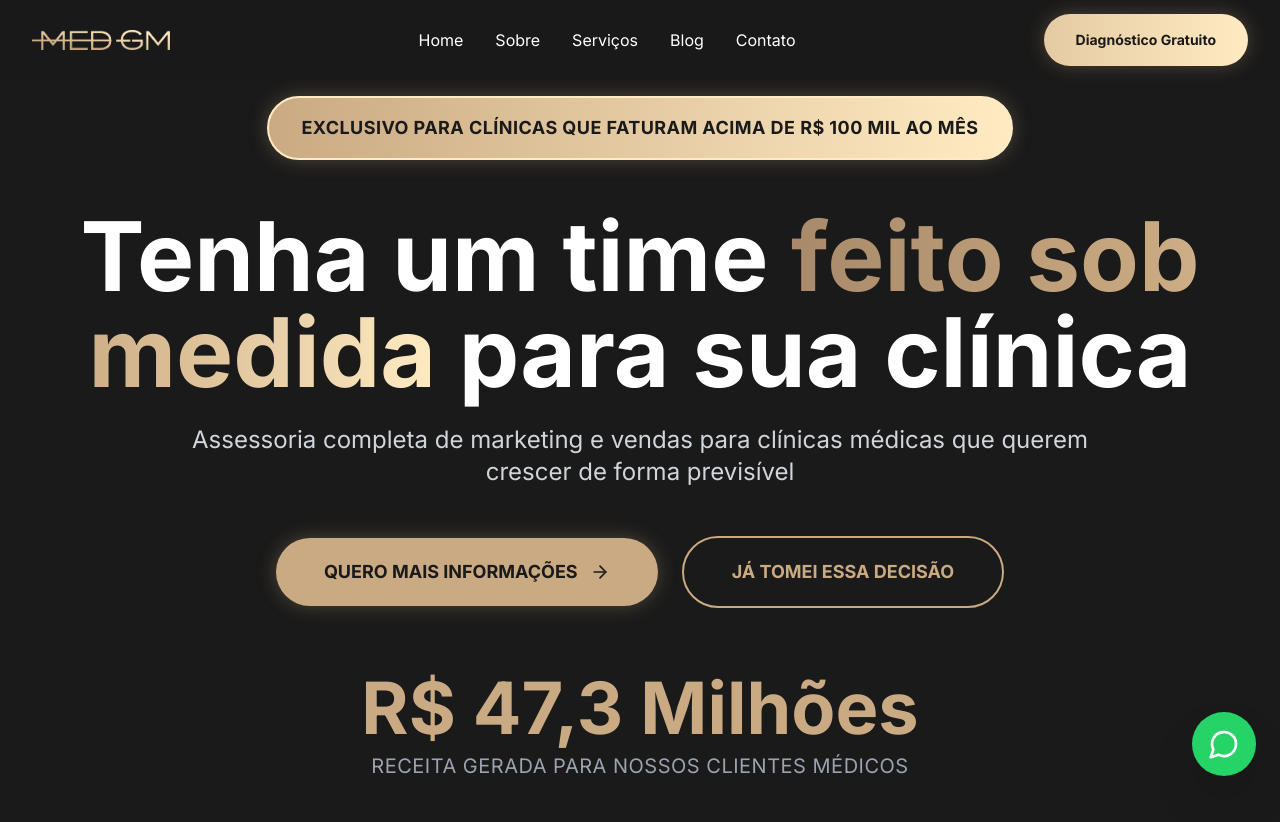
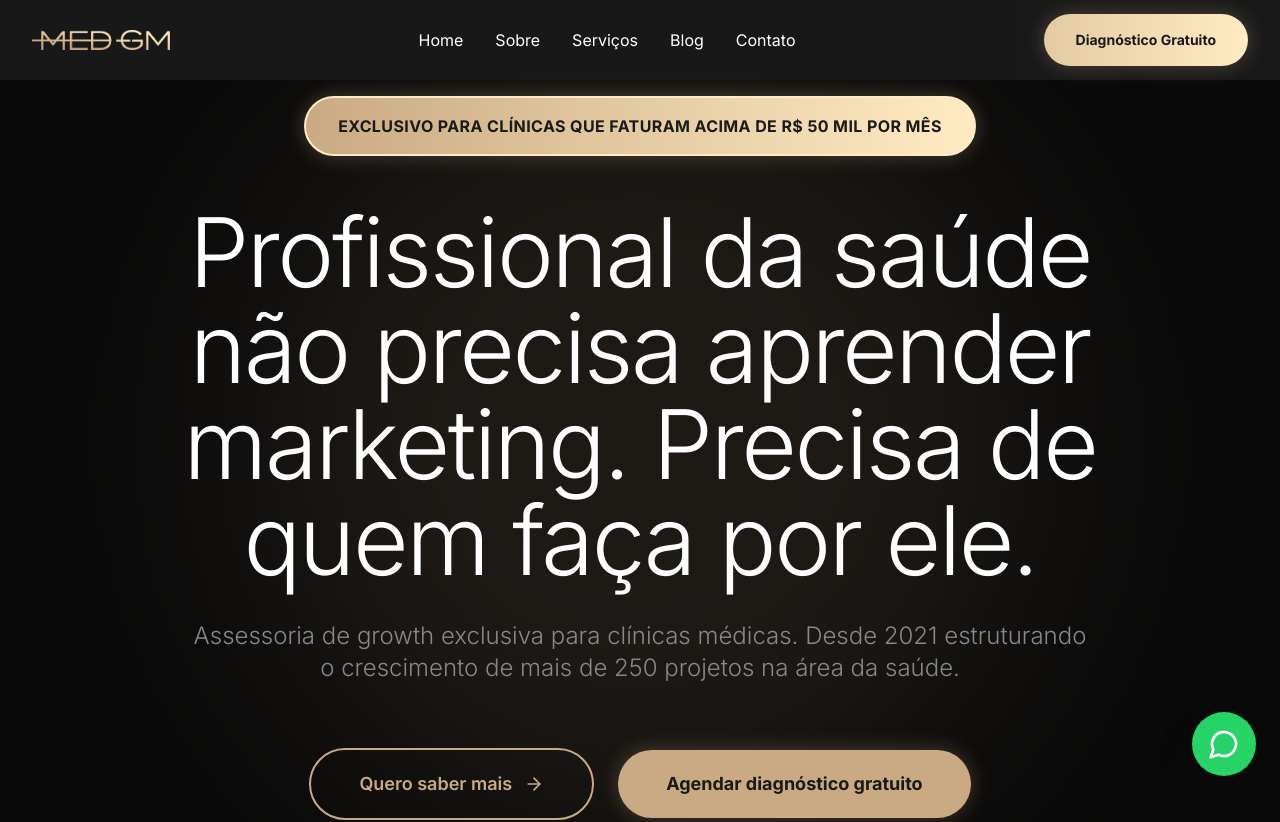
Before and after one commit to b2company/medgm-site, a Next.js app: page / in a window 1280 px wide. Shown: the top 822 px of the page. Built offline with nearby package versions, Linux system fonts and the light colour scheme.

Commit message:
WIP: Iniciando nova copy completa do site - Hero, Stats e Problem atualizados

```diff
--- a/components/home/Hero.tsx
+++ b/components/home/Hero.tsx
@@ -5,10 +5,13 @@ import { ArrowRight } from "lucide-react";
 
 export default function Hero() {
   return (
-    <section className="relative bg-dark text-white min-h-[90vh] flex items-center pt-24 pb-16">
+    <section className="relative bg-[#0A0A0A] text-white min-h-screen flex items-center pt-24 pb-16">
+      {/* Glow radial dourado */}
+      <div className="absolute top-1/2 left-1/2 -translate-x-1/2 -translate-y-1/2 w-[800px] h-[800px] bg-gold/10 rounded-full blur-[120px] pointer-events-none"></div>
+
       <div className="container-custom relative z-10">
-        <div className="max-w-6xl mx-auto">
-          {/* Qualificação no topo com tarja */}
+        <div className="max-w-5xl mx-auto text-center">
+          {/* Badge superior */}
           <motion.div
             initial={{ opacity: 0, y: 20 }}
             animate={{ opacity: 1, y: 0 }}
@@ -16,34 +19,33 @@ export default function Hero() {
             className="flex justify-center mb-12"
           >
             <div className="inline-block bg-gradient-to-r from-gold to-gold-light px-8 py-4 rounded-full border-2 border-gold-light shadow-gold-glow">
-              <p className="text-dark font-body font-bold text-base md:text-lg tracking-wide uppercase">
-                EXCLUSIVO PARA CLÍNICAS QUE FATURAM ACIMA DE R$ 100 MIL AO MÊS
+              <p className="text-dark font-body font-bold text-sm md:text-base tracking-wide uppercase">
+                EXCLUSIVO PARA CLÍNICAS QUE FATURAM ACIMA DE R$ 50 MIL POR MÊS
               </p>
             </div>
           </motion.div>
 
-          {/* Título principal */}
+          {/* Headline */}
           <motion.h1
             initial={{ opacity: 0, y: 30 }}
             animate={{ opacity: 1, y: 0 }}
             transition={{ duration: 0.8, delay: 0.2 }}
-            className="text-5xl md:text-6xl lg:text-7xl xl:text-8xl font-display font-bold text-center mb-6 leading-[1.1]"
+            className="text-5xl md:text-6xl lg:text-7xl xl:text-8xl font-display font-light text-white mb-8 leading-[1.1] tracking-tight"
           >
-            Tenha um time{" "}
-            <span className="text-gold bg-gradient-to-r from-gold-dark via-gold to-gold-light bg-clip-text text-transparent">
-              feito sob medida
-            </span>{" "}
-            para sua clínica
+            Profissional da saúde não precisa aprender marketing.{" "}
+            <span className="text-white">
+              Precisa de quem faça por ele.
+            </span>
           </motion.h1>
 
-          {/* Subtítulo */}
+          {/* Sub-headline */}
           <motion.p
             initial={{ opacity: 0, y: 30 }}
             animate={{ opacity: 1, y: 0 }}
             transition={{ duration: 0.8, delay: 0.4 }}
-            className="text-2xl text-gray-300 mb-12 text-center font-body font-normal max-w-4xl mx-auto"
+            className="text-xl md:text-2xl text-[#888] mb-16 font-body font-light leading-relaxed max-w-4xl mx-auto"
           >
-            Assessoria completa de marketing e vendas para clínicas médicas que querem crescer de forma previsível
+            Assessoria de growth exclusiva para clínicas médicas. Desde 2021 estruturando o crescimento de mais de 250 projetos na área da saúde.
           </motion.p>
 
           {/* CTAs */}
@@ -51,43 +53,28 @@ export default function Hero() {
             initial={{ opacity: 0, y: 30 }}
             animate={{ opacity: 1, y: 0 }}
             transition={{ duration: 0.8, delay: 0.6 }}
-            className="flex flex-col sm:flex-row gap-6 justify-center items-center mb-16"
+            className="flex flex-col sm:flex-row gap-6 justify-center items-center"
           >
             <motion.a
               href="#form"
-              className="bg-gold text-dark font-body font-bold text-lg uppercase px-12 py-5 rounded-full hover:bg-gold-light transition-all duration-300 inline-flex items-center gap-3 shadow-gold-glow"
+              className="bg-transparent border-2 border-gold text-gold font-body font-semibold text-base md:text-lg px-12 py-5 rounded-full hover:bg-gold/10 transition-all duration-300 inline-flex items-center gap-3"
               whileHover={{ scale: 1.05 }}
               whileTap={{ scale: 0.98 }}
             >
-              Quero mais informações
+              Quero saber mais
               <ArrowRight size={20} />
             </motion.a>
 
             <motion.a
-              href="https://wa.me/5521999999999?text=Olá!%20Já%20quero%20contratar"
+              href="https://wa.me/5521965116943?text=Olá!%20Quero%20agendar%20diagnóstico%20gratuito"
               target="_blank"
               rel="noopener noreferrer"
-              className="bg-transparent border-2 border-gold text-gold font-body font-bold text-lg uppercase px-12 py-5 rounded-full hover:bg-gold hover:text-dark transition-all duration-300 inline-flex items-center gap-3"
+              className="bg-gold text-dark font-body font-bold text-base md:text-lg px-12 py-5 rounded-full hover:bg-gold-light transition-all duration-300 inline-flex items-center gap-3 shadow-gold-glow"
               whileHover={{ scale: 1.05 }}
               whileTap={{ scale: 0.98 }}
             >
-              Já tomei essa decisão
+              Agendar diagnóstico gratuito
             </motion.a>
-          </motion.div>
-
-          {/* Social Proof */}
-          <motion.div
-            initial={{ opacity: 0 }}
-            animate={{ opacity: 1 }}
-            transition={{ duration: 1, delay: 0.8 }}
-            className="text-center"
-          >
-            <p className="text-gold font-display text-6xl md:text-7xl font-bold mb-2">
-              R$ 47,3 Milhões
-            </p>
-            <p className="text-gray-400 font-body text-xl uppercase tracking-wide">
-              Receita gerada para nossos clientes médicos
-            </p>
           </motion.div>
         </div>
       </div>
--- a/components/home/Problem.tsx
+++ b/components/home/Problem.tsx
@@ -1,95 +1,73 @@
 "use client";
 
 import { motion } from "framer-motion";
-import {
-  PhoneOff,
-  CircleDollarSign,
-  UserX,
-  Shuffle,
-  EyeOff,
-  ThumbsDown,
-} from "lucide-react";
-import SectionTitle from "@/components/SectionTitle";
+
+const pains = [
+  "Concorrência crescente no digital.",
+  "Profissionais menos qualificados que vendem mais do que você.",
+  "Dificuldade de construir audiência.",
+  "Já passou por agências e nunca teve resultado expressivo.",
+  "Muita energia e pouco resultado.",
+  "A sensação de que \"quando faço sozinho, tenho mais resultados.\"",
+];
 
 export default function Problem() {
-  const painPoints = [
-    {
-      icon: PhoneOff,
-      text: "Lead pede orçamento às 22h. Sua secretária responde às 9h. Ele já fechou com o concorrente que tem chatbot.",
-    },
-    {
-      icon: CircleDollarSign,
-      text: "R$ 8 mil/mês em Meta Ads. Você não sabe quantos viraram pacientes. Nem quanto cada um custou. Nem se vale a pena.",
-    },
-    {
-      icon: UserX,
-      text: "Paciente faz 1 consulta e some. 6 meses depois aparece no Google pedindo indicação de 'outro médico da área'.",
-    },
-    {
-      icon: Shuffle,
-      text: "Segunda-feira = 12 consultas. Quinta = 3. Você vive na montanha-russa porque depende de quem lembra de te indicar.",
-    },
-    {
-      icon: EyeOff,
-      text: "Você é referência na sua especialidade. Mas o Dr. Fulano (que é mediano) tem fila de espera. Por quê? Ele tem sistema.",
-    },
-    {
-      icon: ThumbsDown,
-      text: "Já contratou 3 agências. Todas prometeram 'resultado rápido'. Entregaram posts bonitos. Sua agenda continuou vazia.",
-    },
-  ];
+  return (
+    <section className="bg-dark py-20 md:py-32">
+      <div className="container-custom">
+        <div className="max-w-[680px] mx-auto text-center">
+          {/* Título */}
+          <motion.h2
+            initial={{ opacity: 0, y: 30 }}
+            whileInView={{ opacity: 1, y: 0 }}
+            viewport={{ once: true }}
+            transition={{ duration: 0.8 }}
+            className="text-3xl md:text-4xl lg:text-5xl font-display font-bold text-white mb-12"
+          >
+            Se isso soa familiar, você não está sozinho.
+          </motion.h2>
 
-  return (
-    <section className="section-padding bg-neutral">
-      <div className="container-custom">
-        <SectionTitle
-          title="Por que médicos gastam R$ 15 mil/mês em tráfego e ainda têm agenda vazia?"
-          subtitle="Porque 90% das agências entregam likes, seguidores e 'engajamento'. Mas nenhuma delas estrutura o comercial que transforma lead em paciente fiel. É por isso que você vê resultado no Instagram, mas não no caixa."
-        />
-
-        <div className="grid md:grid-cols-2 lg:grid-cols-3 gap-6 mt-12">
-          {painPoints.map((point, index) => (
+          {/* Lista de dores */}
+          <div className="space-y-4 mb-12">
+            {pains.map((pain, index) => (
               <motion.div
                 key={index}
-              initial={{ opacity: 0, y: 20 }}
-              whileInView={{ opacity: 1, y: 0 }}
+                initial={{ opacity: 0, x: -20 }}
+                whileInView={{ opacity: 1, x: 0 }}
                 viewport={{ once: true }}
-              transition={{ delay: index * 0.1, duration: 0.6 }}
-              whileHover={{ y: -8, transition: { duration: 0.4 } }}
-              className="card group"
+                transition={{ duration: 0.5, delay: index * 0.1 }}
+                style={{
+                  opacity: 0.5 + (index * 0.1), // Gradiente de opacidade
+                }}
+                className="text-lg md:text-xl font-body text-gray-300 leading-relaxed"
               >
-              <motion.div
-                whileHover={{ scale: 1.1, rotate: 5 }}
-                transition={{ duration: 0.3 }}
-              >
-                <point.icon
-                  className="text-gold mb-4 transition-colors duration-500 group-hover:text-gold-light"
-                  size={40}
-                />
-              </motion.div>
-              <p className="text-gray-700 leading-relaxed">{point.text}</p>
+                {pain}
               </motion.div>
             ))}
           </div>
 
-        <motion.div
+          {/* Frase de transição */}
+          <motion.p
             initial={{ opacity: 0, y: 20 }}
             whileInView={{ opacity: 1, y: 0 }}
             viewport={{ once: true }}
-          className="mt-12 text-center max-w-3xl mx-auto"
+            transition={{ duration: 0.8, delay: 0.8 }}
+            className="text-lg md:text-xl font-body text-gray-400 mb-8 leading-relaxed"
           >
-          <p className="text-lg text-gray-700 leading-relaxed mb-4">
-            <strong className="text-dark">Reconheceu sua clínica em algum desses cenários?</strong>
-          </p>
-          <p className="text-lg text-gray-700 leading-relaxed">
-            O problema não é você. É que 90% das agências vendem <em>&ldquo;solução de marketing&rdquo;</em> quando
-            o que você precisa é de <strong className="text-gold">estrutura comercial completa</strong>.
-            Elas entregam visualizações. Nós entregamos pacientes. Elas vendem posts. Nós implementamos
-            o sistema que transforma lead em consulta, consulta em fidelização, e fidelização em receita
-            previsível. <strong className="text-gold">É exatamente isso que separa clínicas que sobrevivem
-            das que prosperam.</strong>
-          </p>
-        </motion.div>
+            83% dos profissionais de saúde relatam sintomas de burnout. A conta do marketing que não funciona não é só financeira. É física e mental.
+          </motion.p>
+
+          {/* Frase de virada */}
+          <motion.p
+            initial={{ opacity: 0, y: 20 }}
+            whileInView={{ opacity: 1, y: 0 }}
+            viewport={{ once: true }}
+            transition={{ duration: 0.8, delay: 1 }}
+            className="text-2xl md:text-3xl font-display font-semibold text-[#FFEBC3] leading-tight"
+          >
+            O problema não é você. O problema é estratégia genérica aplicada a um mercado específico.
+          </motion.p>
+        </div>
       </div>
     </section>
   );
--- a/components/home/Stats.tsx
+++ b/components/home/Stats.tsx
@@ -1,102 +1,34 @@
 "use client";
 
 import { motion } from "framer-motion";
-import { useEffect, useState } from "react";
 
-interface Stat {
-  number: string;
-  label: string;
-  suffix?: string;
-}
-
-const stats: Stat[] = [
-  { number: "8.347", label: "Pacientes Agendados em 2025", suffix: "" },
-  { number: "12.4M", label: "Em Novos Faturamentos", suffix: "R$" },
-  { number: "4.7", label: "ROI Médio em 6 Meses", suffix: "x" },
-  { number: "137", label: "Clínicas Transformadas", suffix: "" },
+const stats = [
+  { number: "+250", label: "Projetos na área da saúde" },
+  { number: "+5", label: "Anos de mercado" },
+  { number: "+12", label: "Especialidades atendidas" },
+  { number: "+13", label: "Estados do Brasil" },
 ];
 
 export default function Stats() {
-  const [isVisible, setIsVisible] = useState(false);
-
-  useEffect(() => {
-    const observer = new IntersectionObserver(
-      ([entry]) => {
-        if (entry.isIntersecting) {
-          setIsVisible(true);
-        }
-      },
-      { threshold: 0.3 }
-    );
-
-    const element = document.getElementById("stats-section");
-    if (element) observer.observe(element);
-
-    return () => {
-      if (element) observer.unobserve(element);
-    };
-  }, []);
-
   return (
-    <section
-      id="stats-section"
-      className="py-20 md:py-32 bg-gradient-to-br from-dark-deeper via-dark to-dark-deep relative overflow-hidden"
-    >
-      {/* Background decorativo */}
-      <div className="absolute inset-0 opacity-10">
-        <div className="absolute top-0 left-0 w-96 h-96 bg-gold rounded-full blur-3xl"></div>
-        <div className="absolute bottom-0 right-0 w-96 h-96 bg-gold rounded-full blur-3xl"></div>
-      </div>
-
-      <div className="container-custom relative z-10">
-        <motion.div
-          initial={{ opacity: 0, y: 30 }}
-          whileInView={{ opacity: 1, y: 0 }}
-          transition={{ duration: 0.8 }}
-          viewport={{ once: true }}
-          className="text-center mb-16"
-        >
-          <h2 className="text-3xl md:text-4xl lg:text-5xl font-heading font-bold text-white mb-4">
-            Não é teoria. São{" "}
-            <span className="text-gold bg-gradient-to-r from-gold-dark via-gold to-gold-light bg-clip-text text-transparent">
-              137 clínicas reais
-            </span>
-          </h2>
-          <p className="text-gray-300 text-lg md:text-xl max-w-2xl mx-auto">
-            que saíram de agenda vazia para previsibilidade de receita em menos de 6 meses
-          </p>
-        </motion.div>
-
-        <div className="grid grid-cols-2 lg:grid-cols-4 gap-6 md:gap-8">
+    <section className="bg-[#111] py-12 md:py-16 border-t border-b border-white/5">
+      <div className="container-custom">
+        <div className="grid grid-cols-2 md:grid-cols-4 gap-8 md:gap-12">
           {stats.map((stat, index) => (
             <motion.div
-              key={index}
-              initial={{ opacity: 0, scale: 0.8 }}
-              whileInView={{ opacity: 1, scale: 1 }}
+              key={stat.label}
+              initial={{ opacity: 0, y: 20 }}
+              whileInView={{ opacity: 1, y: 0 }}
+              viewport={{ once: true }}
               transition={{ duration: 0.6, delay: index * 0.1 }}
-              viewport={{ once: true }}
-              className="relative group"
+              className="text-center"
             >
-              <div
-                className="bg-dark-deep rounded-[24px] p-6 md:p-8 text-center transition-all duration-700 hover:scale-105"
-                style={{
-                  border: "1px solid rgba(202, 170, 130, 0.3)",
-                  boxShadow:
-                    "rgba(202, 170, 130, 0.2) 0px 0px 20px 0px inset, rgba(0, 0, 0, 0.5) 0px 10px 40px",
-                }}
-              >
-                <div className="text-4xl md:text-5xl lg:text-6xl font-display text-gold mb-3 font-bold">
-                  {stat.suffix === "R$" && stat.suffix}
-                  {isVisible ? stat.number : "0"}
-                  {stat.suffix !== "R$" && stat.suffix}
-                </div>
-                <div className="text-sm md:text-base text-gray-300 font-medium">
-                  {stat.label}
-                </div>
-              </div>
-
-              {/* Glow effect on hover */}
-              <div className="absolute inset-0 rounded-[24px] opacity-0 group-hover:opacity-100 transition-opacity duration-700 pointer-events-none blur-xl bg-gradient-to-br from-gold/20 to-transparent"></div>
+              <p className="text-4xl md:text-5xl font-display font-bold text-[#FFEBC3] mb-2">
+                {stat.number}
+              </p>
+              <p className="text-xs md:text-sm font-body uppercase tracking-wider text-[#888]">
+                {stat.label}
+              </p>
             </motion.div>
           ))}
         </div>
```
Lines whose indentation alone changed are shown as unchanged.
